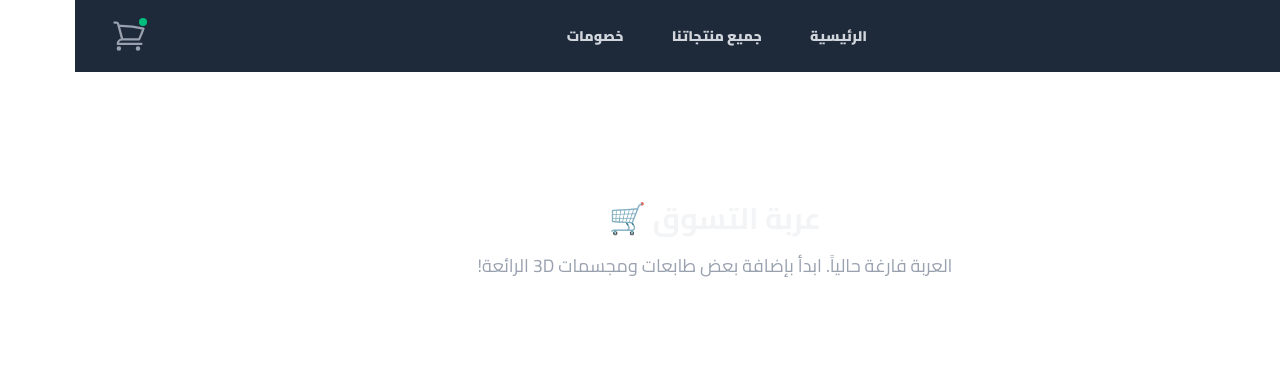
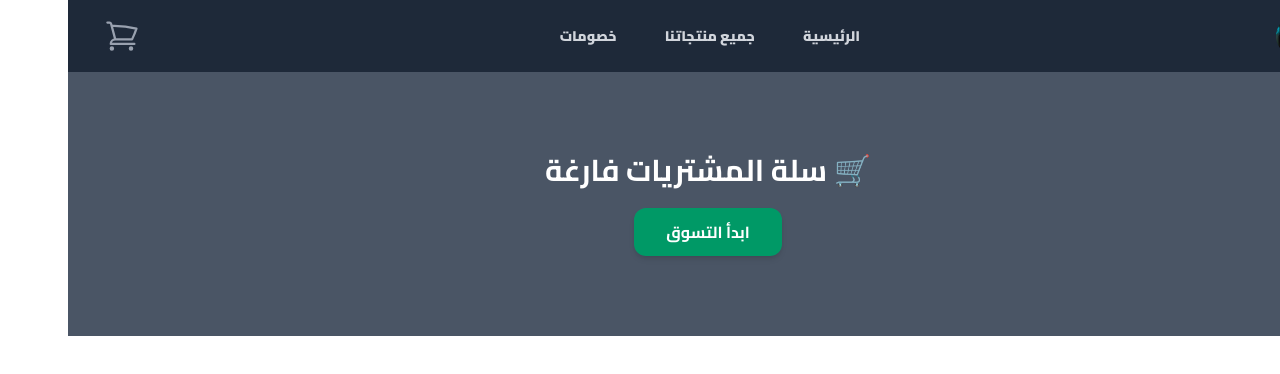
Before and after one commit to mohamed3655223/hassan-store, a Next.js app: page /Cart in a window 1280 px wide. Shown: the top 374 px of the page. Built offline with nearby package versions, Linux system fonts and the light colour scheme.

Commit message:
finshing the logic of cart and it's ui

```diff
--- a/app/Cart/page.tsx
+++ b/app/Cart/page.tsx
@@ -1,10 +1,91 @@
+"use client";
+
+import { useCart } from "../Contexts/cartContext";
+import Link from "next/link";
+
 export default function Cart() {
+	const { cartItems, incrementQuantity, decrementQuantity , totalPrice } = useCart();
+
 	return (
-		<div className="container mx-auto p-6 flex flex-col items-center justify-center min-h-[60vh]">
-			<h1 className="text-3xl font-bold text-gray-100 mb-4">عربة التسوق 🛒</h1>
-			<p className="text-gray-400 text-lg">
-				العربة فارغة حالياً. ابدأ بإضافة بعض طابعات ومجسمات 3D الرائعة!
-			</p>
+		<div className="bg-gray-600 mt-18 w-full text-white">
+			{cartItems.length === 0 ? (
+				<div className="flex flex-col items-center justify-center py-20">
+					<h2 className="text-3xl font-bold mb-5">🛒 سلة المشتريات فارغة</h2>
+
+					<Link
+						href="/ProductsPage"
+						className="
+									bg-emerald-600
+									hover:bg-emerald-700
+									text-white
+									font-bold
+									px-8
+									py-3
+									rounded-xl
+									transition-all
+									duration-200
+									shadow-md
+									hover:shadow-xl
+								">
+						ابدأ التسوق
+					</Link>
+				</div>
+			) : (
+				<>
+					{/* Header */}
+					<div
+						className="grid grid-cols-[3fr_1fr_1fr] items-center border-b border-gray-400
+					px-3 sm:px-5 lg:px-7 py-4 font-bold">
+						<h1>المنتجات المطلوبة</h1>
+						<h1 className="text-center">السعر</h1>
+						<h1 className="text-center">الكمية</h1>
+					</div>
+
+					{/* Cart Items */}
+					{cartItems.map((item) => (
+						<div
+							key={item.id}
+							className="grid grid-cols-[3fr_1fr_1fr] items-center border-b
+							border-gray-500 px-3 sm:px-5 lg:px-7 py-4">
+							{/* Product */}
+							<div className="flex items-center gap-4">
+								<img
+									src={item.image}
+									alt={item.title}
+									className="size-20 sm:size-26 lg:size-36 object-cover rounded"
+								/>
+
+								<h2>{item.title}</h2>
+							</div>
+
+							{/* Price */}
+							<h2 className="text-center">{item.price} جنيه</h2>
+
+							{/* Quantity */}
+							<div className="flex justify-center items-center gap-1 sm:gap-2 lg:gap-3">
+								<button
+									onClick={() => incrementQuantity(item.id)}
+									className="bg-green-600 px-2 sm:px-3 sm:py-1 lg:px-4 lg:py-2 rounded font-bold cursor-pointer">
+									+
+								</button>
+
+								<span>{item.quantity}</span>
+
+								<button
+									onClick={() => decrementQuantity(item.id)}
+									className="bg-red-600 px-2 sm:px-3 sm:py-1 lg:px-4 lg:py-2 rounded font-bold cursor-pointer">
+									-
+								</button>
+							</div>
+						</div>
+					))}
+					<div className="flex items-center justify-center p-10 bg-cyan-950">
+						<h1
+						className="font-bold"
+						> السعر الاجمالى : {totalPrice}</h1>
+					</div>
+				</>
+			)}
 		</div>
 	);
 }
--- /dev/null
+++ b/app/Contexts/cartContext.tsx
@@ -0,0 +1,121 @@
+"use client";
+import { useState, useMemo, useContext } from "react";
+import AllProducts from "../products.json";
+
+import { createContext } from "react";
+
+interface Product {
+	id: number;
+	title: string;
+	price: number;
+	image: string;
+	link: string;
+	old_price?: number;
+}
+
+interface CartItem extends Product {
+	quantity: number;
+}
+
+interface CartContextType {
+	cartItems: CartItem[];
+	totalPrice: number;
+	addToCart: (wantedProductId: number) => void;
+	removeFromCart: (unWantedProductId: number) => void;
+	incrementQuantity: (itemId: number) => void;
+	decrementQuantity: (itemId: number) => void;
+}
+
+export const CartContext = createContext<CartContextType | null>(null);
+
+export default function CartProvider({
+	children,
+}: {
+	children: React.ReactNode;
+}) {
+	const [cartItems, setCartItems] = useState<CartItem[]>([]);
+
+	// Get The Total Price For All Products in The Cart
+	const totalPrice = useMemo(
+		() =>
+			cartItems.reduce(
+				(accumulator, item) => accumulator + item.price * item.quantity,
+				0,
+			),
+		[cartItems],
+	);
+
+	function addToCart(productId: number) {
+		const wantedProduct = AllProducts.find(
+			(product) => product.id === productId,
+		);
+		if (!wantedProduct) return;
+		setCartItems((prevCartItems) => {
+			const repeatedProduct = prevCartItems.find(
+				(product) => product.id === productId,
+			);
+
+			if (repeatedProduct) {
+				return prevCartItems.map((item) =>
+					item.id === productId
+						? { ...item, quantity: item.quantity + 1 }
+						: item,
+				);
+			}
+			// turning from product in json data to cartItem
+			const cartItem: CartItem = {
+				...wantedProduct,
+				quantity: 1,
+			};
+			return [...prevCartItems, cartItem];
+		});
+	}
+
+	function removeFromCart(productId: number) {
+		setCartItems((prevCartItems) =>
+			prevCartItems.filter((product) => product.id !== productId),
+		);
+	}
+
+	function incrementQuantity(itemId: number) {
+		setCartItems((prevCartItems) =>
+			prevCartItems.map((item) =>
+				item.id === itemId ? { ...item, quantity: item.quantity + 1 } : item,
+			),
+		);
+	}
+
+	function decrementQuantity(itemId: number) {
+		setCartItems((prevCartItems) =>
+			prevCartItems
+				.map((item) =>
+					item.id === itemId ? { ...item, quantity: item.quantity - 1 } : item,
+				)
+				.filter((item) => item.quantity > 0),
+		);
+	}
+
+	return (
+		<CartContext.Provider
+			value={{
+				cartItems,
+				totalPrice,
+				addToCart,
+				removeFromCart,
+				incrementQuantity,
+				decrementQuantity,
+			}}>
+			{children}
+		</CartContext.Provider>
+	);
+}
+
+export function useCart() {
+	const context = useContext(CartContext);
+
+	if (!context) {
+		throw new Error("useCart must be used within CartProvider");
+	}
+
+	return context;
+}
--- a/app/ProductsPage/page.tsx
+++ b/app/ProductsPage/page.tsx
@@ -1,7 +1,8 @@
-"use client"
-import products from "../products.json"
-import Link from "next/link"
+"use client";
+import products from "../products.json";
+import Link from "next/link";
 import { useState } from "react";
+import { useCart } from "../Contexts/cartContext";
 interface productType {
 	id: number;
 	title: string;
@@ -9,7 +10,8 @@ interface productType {
 	image: string;
 }
 export default function ProductsPage() {
-	const [productName , setProductName] = useState("")
+	const { addToCart , cartItems  } = useCart();
+	const [productName, setProductName] = useState("");
 	const filteredProducts =
 		productName.trim() === ""
 			? products
@@ -33,6 +35,7 @@ export default function ProductsPage() {
 			{/* The Products */}
 			<div className="grid grid-cols-2 lg:grid-cols-4 sm:grid-cols-3 gap-8 mt-9">
 				{filteredProducts.map((product: productType) => {
+					const isInCart = cartItems.some(item => item.id === product.id)
 					return (
 						<div
 							key={product.id}
@@ -46,14 +49,18 @@ export default function ProductsPage() {
 									className="w-auto sm:w-full lg:w-full"
 								/>
 								<div className="p-2 sm:p-4">
-									<h2 className="overflow-hidden truncate font-bold">{product.title}</h2>
+									<h2 className="overflow-hidden truncate font-bold">
+										{product.title}
+									</h2>
 									<h3 className="mt-2">{`السعر : ${product.price} جنيه`}</h3>
 								</div>
 							</Link>
 							<div className="flex justify-center mb-1">
-								<button className="bg-gray-600 text-amber-50 p-2 sm:p-3 cursor-pointer
-								rounded-lg hover:bg-emerald-500">
-									اضف الى سلة المشتريات
+								<button
+									className={`${isInCart ? "bg-green-600" : "bg-gray-600"} text-amber-50 p-2 sm:p-3 cursor-pointer
+									rounded-lg ${isInCart ? "" : "hover:bg-emerald-500"}`}
+									onClick={() => addToCart(product.id)}>
+									{isInCart ? "✔ موجود في السلة" : "أضف إلى سلة المشتريات"}{" "}
 								</button>
 							</div>
 						</div>
--- a/app/components/NavBar.tsx
+++ b/app/components/NavBar.tsx
@@ -12,12 +12,14 @@ const navigation = [
 	{ name: "جميع منتجاتنا", href: "/ProductsPage" },
 	{ name: "خصومات", href: "/Discounts" },
 ];
+import { useCart } from "../Contexts/cartContext";
 
 function classNames(...classes: (string | boolean | undefined | null)[]) {
 	return classes.filter(Boolean).join(" ");
 }
 
 export default function NavBar() {
+	const { cartItems } = useCart();
 	const pathName = usePathname();
 	return (
 		<Disclosure
@@ -86,7 +88,9 @@ export default function NavBar() {
 									d="M2.25 3h1.386c.51 0 .955.343 1.087.835l.383 1.437M7.5 14.25a3 3 0 0 0-3 3h15.75m-12.75-3h11.218c1.121-2.3 2.1-4.684 2.924-7.138a60.114 60.114 0 0 0-16.536-1.84M7.5 14.25 5.106 5.272M6 20.25a.75.75 0 1 1-1.5 0 .75.75 0 0 1 1.5 0Zm12.75 0a.75.75 0 1 1-1.5 0 .75.75 0 0 1 1.5 0Z"
 								/>
 							</svg>
-							<span className="absolute top-1 right-1 flex h-2 w-2 rounded-full bg-emerald-500" />
+							{cartItems.length > 0 && (
+								<span className="absolute top-1 right-1 flex h-2 w-2 rounded-full bg-emerald-500" />
+							)}
 						</Link>
 					</div>
 				</div>
--- a/app/layout.tsx
+++ b/app/layout.tsx
@@ -2,6 +2,7 @@ import type { Metadata } from "next";
 import { Cairo } from "next/font/google";
 import "./globals.css";
 import Navbar from "./components/NavBar";
+import CartProvider from "./Contexts/cartContext";
 
 const cairo = Cairo({
 	subsets: ["arabic"],
@@ -22,8 +23,10 @@ export default function RootLayout({
 	return (
 		<html lang="ar" dir="rtl" data-theme="emerald">
 			<body className={`min-h-screen flex flex-col ${cairo.className}`}>
-				<Navbar />
-				{children}
+				<CartProvider>
+					<Navbar />
+					{children}
+				</CartProvider>
 			</body>
 		</html>
 	);
```
